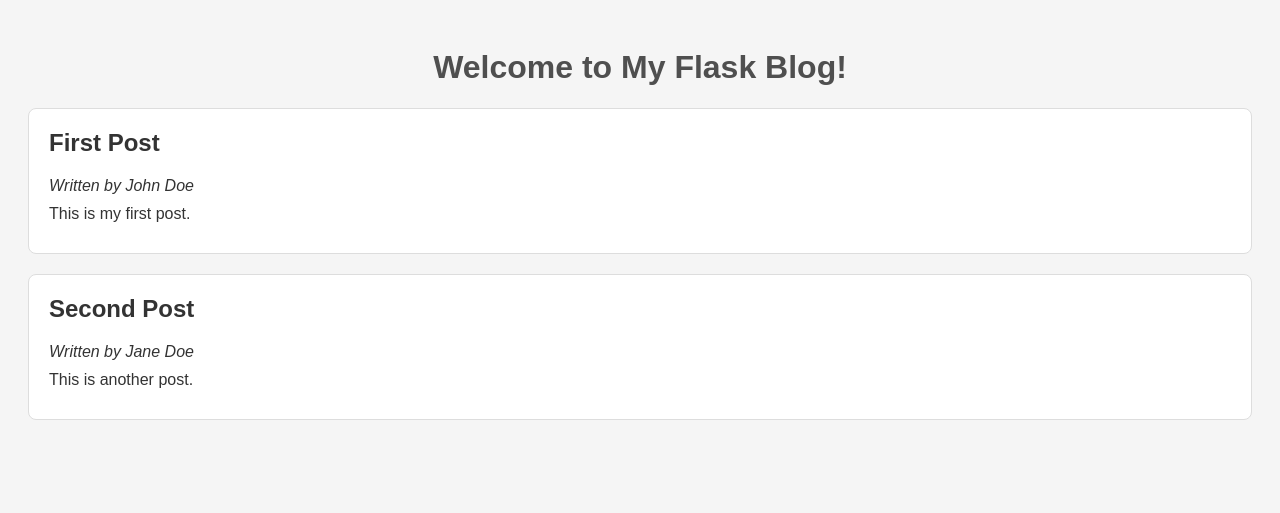
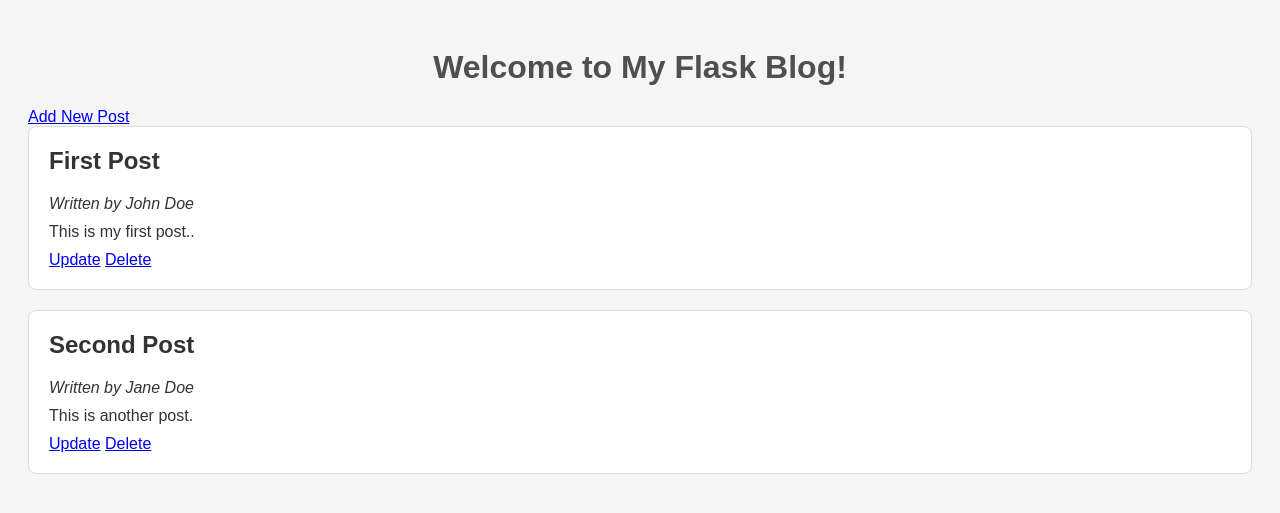
Before and after one commit to Eray-Be/masterblog, a Flask app: page / in a window 1280 px wide. Shown: the top 513 px of the page. Run offline with Flask 3, Linux system fonts and the light colour scheme.

Commit message:
Add CRUD routes for blog posts

```diff
--- a/app.py
+++ b/app.py
@@ -1,5 +1,5 @@
 import json
-from flask import Flask, render_template
+from flask import Flask, render_template, request, redirect, url_for
 
 app = Flask(__name__)
 
@@ -9,11 +9,84 @@ def load_posts():
         return json.load(file)
 
 
+def save_posts(posts):
+    with open("blog_posts.json", "w") as file:
+        json.dump(posts, file, indent=4)
+
+def fetch_post_by_id(post_id):
+    posts = load_posts()
+    for post in posts:
+        if post["id"] == post_id:
+            return post
+    return None
+
+
 @app.route('/')
 def index():
     blog_posts = load_posts()
     return render_template('index.html', posts=blog_posts)
 
 
+@app.route('/add', methods=['GET', 'POST'])
+def add():
+    if request.method == 'POST':
+        posts = load_posts()
+
+        author = request.form.get('author')
+        title = request.form.get('title')
+        content = request.form.get('content')
+
+        new_id = max(post["id"] for post in posts) + 1 if posts else 1
+
+        new_post = {
+            "id": new_id,
+            "author": author,
+            "title": title,
+            "content": content
+        }
+
+        posts.append(new_post)
+        save_posts(posts)
+
+        return redirect(url_for('index'))
+
+    return render_template('add.html')
+
+
+@app.route('/delete/<int:post_id>')
+def delete(post_id):
+    posts = load_posts()
+
+    updated_posts = [post for post in posts if post["id"] != post_id]
+
+    save_posts(updated_posts)
+
+    return redirect(url_for('index'))
+
+@app.route('/update/<int:post_id>', methods=['GET', 'POST'])
+def update(post_id):
+    posts = load_posts()
+    post = fetch_post_by_id(post_id)
+
+    if post is None:
+        return "Post not found", 404
+
+    if request.method == 'POST':
+        author = request.form.get('author')
+        title = request.form.get('title')
+        content = request.form.get('content')
+
+        for current_post in posts:
+            if current_post["id"] == post_id:
+                current_post["author"] = author
+                current_post["title"] = title
+                current_post["content"] = content
+                break
+
+        save_posts(posts)
+        return redirect(url_for('index'))
+
+    return render_template('update.html', post=post)
+
 if __name__ == '__main__':
     app.run(host="0.0.0.0", port=5000, debug=True)
--- a/blog_posts.json
+++ b/blog_posts.json
@@ -3,7 +3,7 @@
         "id": 1,
         "author": "John Doe",
         "title": "First Post",
-    "content": "This is my first post."
+        "content": "This is my first post.."
     },
     {
         "id": 2,
--- a/templates/index.html
+++ b/templates/index.html
@@ -9,11 +9,16 @@
 <body>
     <h1>Welcome to My Flask Blog!</h1>
 
+    <a href="{{ url_for('add') }}">Add New Post</a>
+
     {% for post in posts %}
     <div class="post">
         <h2>{{ post.title }}</h2>
         <p><em>Written by {{ post.author }}</em></p>
         <p>{{ post.content }}</p>
+
+        <a href="{{ url_for('update', post_id=post.id) }}">Update</a>
+        <a href="{{ url_for('delete', post_id=post.id) }}">Delete</a>
     </div>
 {% endfor %}
 </body>
```
Also changed, not shown: templates/add.html (added, +24 -0 lines), templates/update.html (added, +24 -0 lines). Lines whose indentation alone changed are shown as unchanged.
